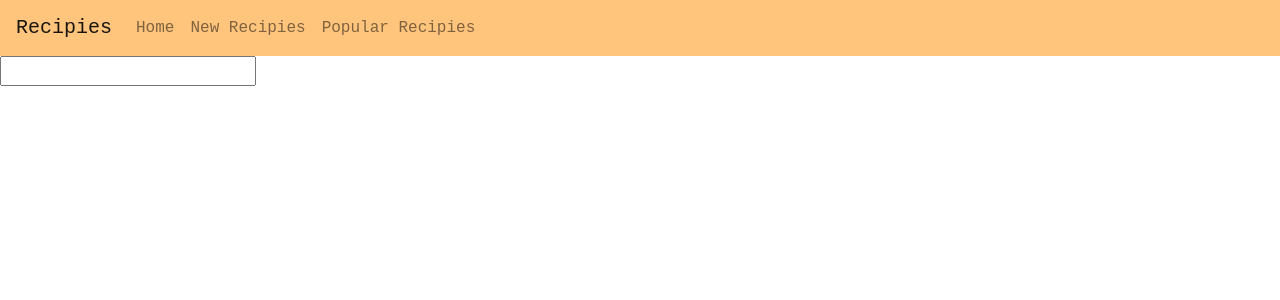
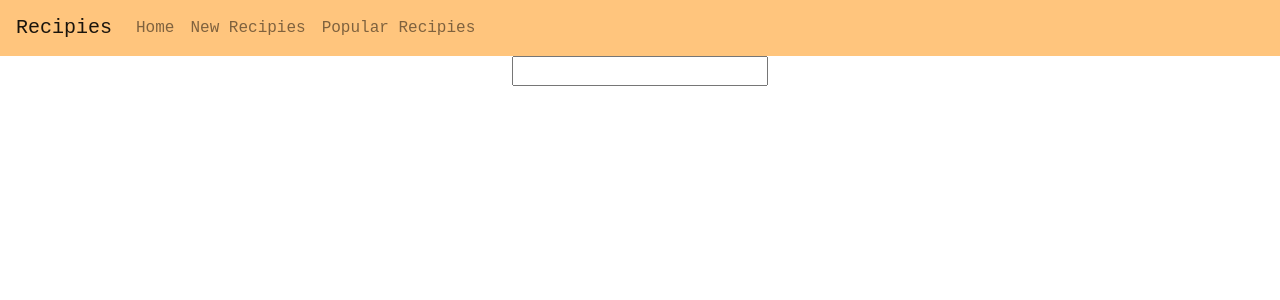
Before and after one commit to TiffanyJan/Recipies, a React (Create React App) app: page / in a window 1280 px wide. Shown: the top 300 px of the page. Built offline with nearby package versions, Linux system fonts and the light colour scheme.

Commit message:
update search box with centering

```diff
--- a/src/App.js
+++ b/src/App.js
@@ -40,7 +40,11 @@ function App() {
   </Navbar>
 
       <RecipieList todos={todos} setTodos={setTodos} />
+      <div className="col-xs-1" align="center">
+      <div className="container">
       <input ref={todoNameRef} type="text" className = "inputBox" options = {recipies}></input>
+      </div>
+      </div>
     </>
   );
 }
```
